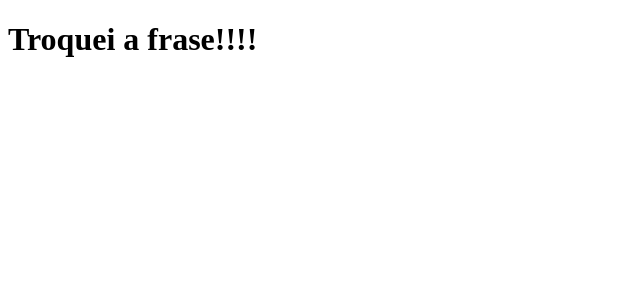
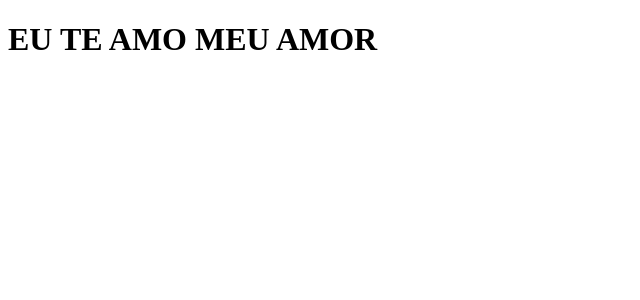
Before and after one commit to Dev-LucasHahne/clone-tabnews, a Next.js app: page / in a window 1280 px wide. Shown: the top 300 px of the page, without its empty margins (0-640 px from the left). Built offline with nearby package versions, Linux system fonts and the light colour scheme.

Commit message:
Mudanca de mensagem

```diff
--- a/pages/index.js
+++ b/pages/index.js
@@ -1,5 +1,5 @@
 function Home() {
-  return <h1>Troquei a frase!!!!</h1>;
+  return <h1>EU TE AMO MEU AMOR</h1>;
 }
 
 export default Home;
```
